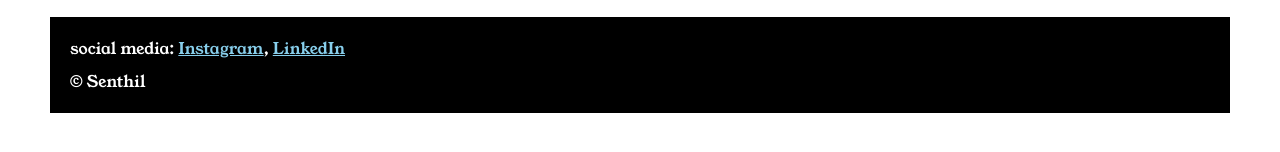
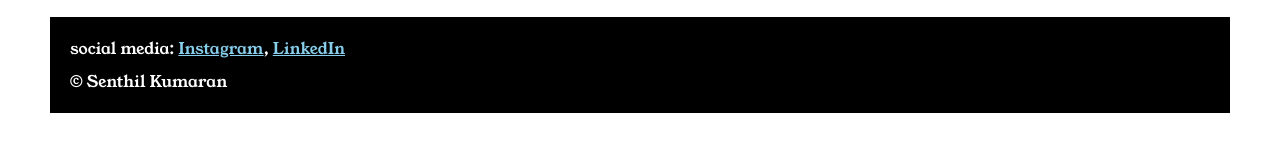
Before and after one commit to Senthil-Engr/EMC, a plain HTML site: page contact.html in a window 1280 px wide. Shown: the part 508-660 px from the top of the page. Drawn offline with Linux system fonts and the light colour scheme.

Commit message:
footer name modified

```diff
--- a/contact.html
+++ b/contact.html
@@ -67,7 +67,7 @@
         <p class="section-five__title">
           social media: <a href="#">Instagram</a>, <a href="#">LinkedIn</a>
         </p>
-        <p class="section-five__desc">&copy; Senthil</p>
+        <p class="section-five__desc">&copy; Senthil Kumaran</p>
       </div>
     </div>
   </body>
```
Also changed, not shown: index.html (+1 -1 lines).
